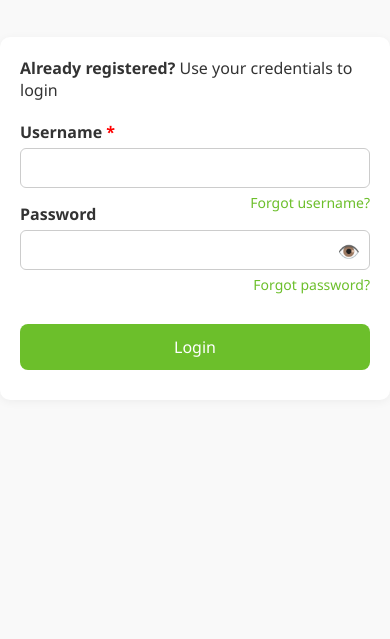
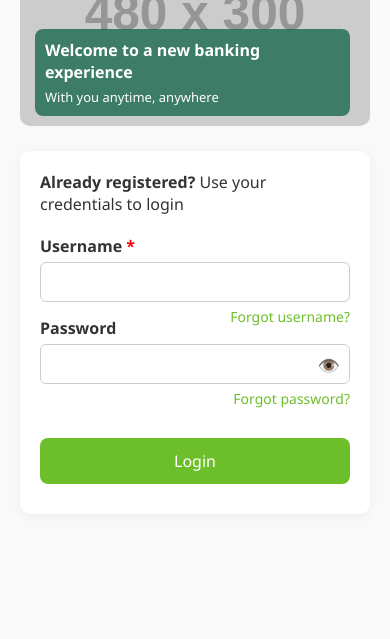
Before and after one commit to abigaelamah/zsrdxgfchvjkbl, a plain HTML site: page index.html in a window 390 px wide. Shown: the part 205-844 px from the top of the page. Drawn offline with Linux system fonts and the light colour scheme; placeholder pictures from the web are drawn by us.

Commit message:
Update index.html

```diff
--- a/index.html
+++ b/index.html
@@ -15,11 +15,15 @@
     body {
       background-color: #f9f9f9;
       color: #333;
+      display: flex;
+      justify-content: center;
+      align-items: center;
+      min-height: 100vh;
     }
 
     .container {
+      width: 100%;
       max-width: 480px;
-      margin: 0 auto;
       padding: 20px;
     }
 
@@ -159,6 +163,11 @@
       .overlay-text p {
         font-size: 13px;
       }
+
+      body {
+        align-items: flex-start;
+        padding-top: 30px;
+      }
     }
   </style>
 </head>
@@ -167,11 +176,16 @@
     <div class="header">
       <div class="logo">
         <strong>GO BANK</strong>
+      </div>
+      <button class="register-btn">Register</button>
+    </div>
+
+    <div class="hero">
+      <img src="https://via.placeholder.com/480x300?text=Hero+Image" alt="Hero" class="hero-image" />
+      <div class="overlay-text">
         <h1>Welcome to a new banking experience</h1>
         <p>With you anytime, anywhere</p>
       </div>
-      </div>
-      <button class="register-btn">Register</button>
     </div>
 
     <div class="login-card">
```
